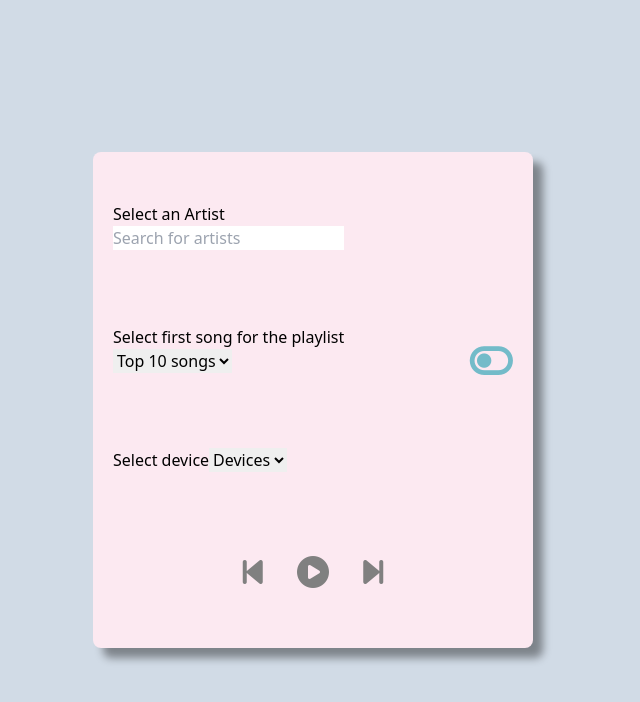
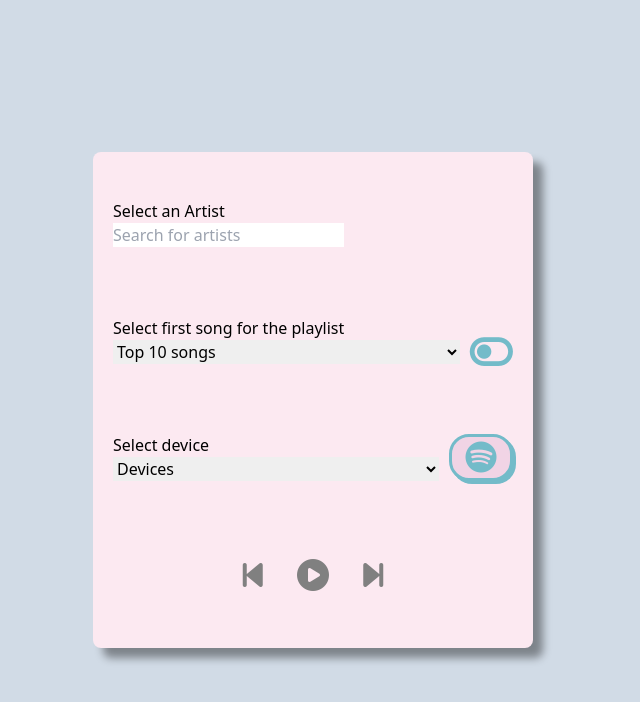
Before and after one commit to ALADM2/Playlist_Creator, a React (Vite) app: page /mainpage in a window 1280 px wide. Shown: the top 702 px of the page, without its empty margins (327-967 px from the left). Built offline with nearby package versions, Linux system fonts and the light colour scheme; a web font is replaced by a local one.

Commit message:
add open spotify button

```diff
--- a/src/components/CSS/Dropdown.css
+++ b/src/components/CSS/Dropdown.css
@@ -18,3 +18,30 @@
     box-shadow: 3px 3px 0px 0px rgba(115, 187, 201, 1);
     letter-spacing: 3px;
 }
+
+.dropdown{
+    display: flex;
+    width: 100%;
+    justify-content: space-between;
+    align-items: end;
+}
+
+.dropdown>div{
+    display: flex;
+    width: -webkit-fill-available;
+    flex-direction: column;
+    justify-content: center;
+}
+
+.spoty{
+    width: fit-content;
+    margin-left: 10px;
+    display: flex;
+    justify-content: center;
+    align-items: center;
+    box-shadow: 3px 3px 0px 0px rgba(115, 187, 201, 1);
+}
+
+.spoty>i{
+    padding: 20px;
+}
--- a/src/components/DropDown.jsx
+++ b/src/components/DropDown.jsx
@@ -1,12 +1,16 @@
+import './CSS/Dropdown.css'
 import { useEffect, useState, useRef, useContext } from 'react'
 import { getDevices } from '../controllers/player';
 import { TokenContext } from '../contexts/login';
 import { DeviceContext } from '../contexts/device';
 import { useNavigate } from 'react-router-dom'
-import './CSS/Dropdown.css'
+import SpotyButton from './SpotyButton';
+import { ColorRing } from 'react-loader-spinner';
 
 const DropDown = (props) => {
     const [options, setOptions] = useState([]);
+    const [spotyClicked, setSpotyClicked] = useState(false);
+    const [isLoading, setIsLoading] = useState(false);
     const { saveDevice } = useContext(DeviceContext);
     const navigate = useNavigate();
     const tokenContextValue = useContext(TokenContext);
@@ -25,12 +29,20 @@ const DropDown = (props) => {
             }
             if (props.data === 'devices') {
                 async function findDevices() {
+                    setIsLoading(true);
+                    if (spotyClicked) {
+                        await new Promise((resolve) => setTimeout(resolve, 7000));
                         setOptions(await getDevices(token));
+                    } else {
+                        setOptions(await getDevices(token));
+                    }
+                    setIsLoading(false);
+                    setSpotyClicked(false);
                 }
                 findDevices();
             }
         }
-    }, [token, props])
+    }, [token, props, spotyClicked])
 
     // useEffect(() =>{
     //     if(options === 401){
@@ -57,9 +69,11 @@ const DropDown = (props) => {
 
     return (
         <div className='dropdown'>
+            <div>
                 <label htmlFor="options" className="block mb-2 text-sm font-medium text-gray-900 dark:text-white">
                     {props.data == 'topSongs' ? 'Select first song for the playlist' : 'Select device'}
                 </label>
+                {!isLoading ? (
                     <select ref={selectRef} onChange={handleSelect} id="options" className="bg-gray-50 border border-gray-300 text-gray-900
             text-sm rounded-lg focus:ring-blue-500 focus:border-blue-500 block w-full p-2.5 dark:bg-gray-700 dark:border-gray-600
             dark:placeholder-gray-400 dark:text-white dark:focus:ring-blue-500 dark:focus:border-blue-500">
@@ -74,6 +88,21 @@ const DropDown = (props) => {
                             <></>
                         )}
                     </select>
+                ) : (
+                    <ColorRing
+                        visible={true}
+                        height="50"
+                        width="50"
+                        ariaLabel="blocks-loading"
+                        wrapperStyle={{}}
+                        wrapperClass="blocks-wrapper"
+                        colors={['#e15b64', '#f47e60', '#f8b26a', '#abbd81', '#849b87']}
+                    />
+                )}
+            </div>
+            {props.data === 'devices' ? (
+                <SpotyButton setSpotyClicked={setSpotyClicked}></SpotyButton>
+            ) : <></>}
         </div>
     )
 }
--- /dev/null
+++ b/src/components/SpotyButton.jsx
@@ -0,0 +1,30 @@
+import './CSS/Dropdown.css'
+import React, { useContext } from 'react'
+import { ListContext } from '../contexts/playlist'
+
+const SpotyButton = (props) => {
+    const { playList } = useContext(ListContext);
+
+    const openSpotifyApp = () => {
+        // Replace with the specific URI you want to open in Spotify
+        let spotifyUri;
+        if(playList){
+            spotifyUri = playList.uri;
+        } else {
+            spotifyUri = 'spotify:';
+        }
+
+        props.setSpotyClicked(true);
+
+        // Try to open the Spotify app using deep linking
+        window.location.href = spotifyUri;
+    };
+
+    return (
+        <>
+            <button className='spoty' onClick={openSpotifyApp}><i className="fa-brands fa-spotify fa-2xl"></i></button>
+        </>
+    )
+}
+
+export default SpotyButton
```
Lines whose indentation alone changed are shown as unchanged.
